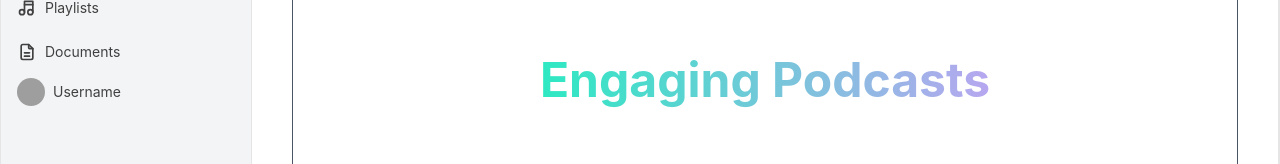
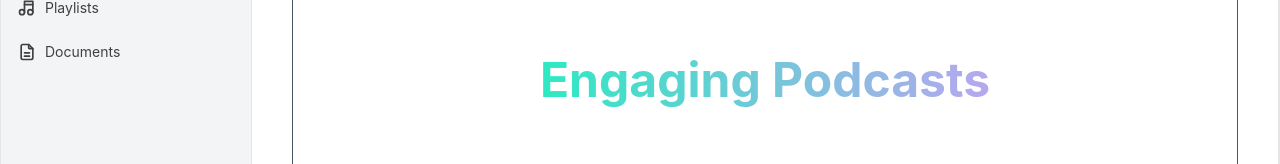
Before and after one commit to liyunze-coding/luyu_frontend, a React (Vite) app: page / in a window 1280 px wide. Shown: the part 175-339 px from the top of the page. Built offline with nearby package versions, Linux system fonts and the light colour scheme; grey boxes are pictures that could not be loaded.

Commit message:
removed placeholder

```diff
--- a/src/components/Header.tsx
+++ b/src/components/Header.tsx
@@ -52,7 +52,7 @@ export function Header({ children }: { children?: React.ReactNode }) {
 								<SidebarLink key={idx} link={link} />
 							))}
 						</div>
-						<SidebarLink
+						{/* <SidebarLink
 							link={{
 								label: "Username",
 								href: "#",
@@ -66,7 +66,7 @@ export function Header({ children }: { children?: React.ReactNode }) {
 									/>
 								),
 							}}
-						/>
+						/> */}
 					</div>
 				</SidebarBody>
 			</Sidebar>
```
